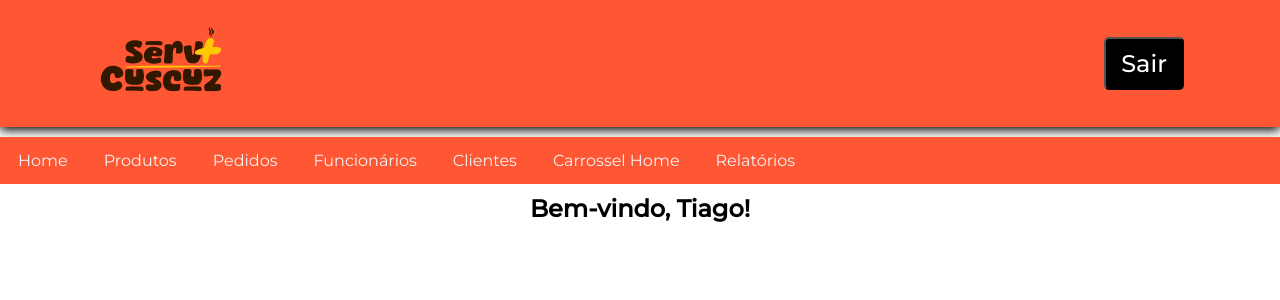
After one commit to Denilsonsalazar-br/Serv-Cuscuz, a PHP site: the page made by Serv+Cuscuz/view/admin/adminPainelController.php in a window 1280 px wide. The commit adds this page. Shown: the top 300 px of the page. Run offline with PHP 8.4, Linux system fonts and the light colour scheme; a user stored in the database is signed in.

Commit message:
Atualização 09/11 11:58
Fiz a correção e alterei o caminho da pagina do administrador.

```diff
--- a/Serv+Cuscuz/private/private.php
+++ b/Serv+Cuscuz/private/private.php
@@ -32,7 +32,7 @@
 
             // Redireciona com base no perfil
             if ($user['tipo_perfil'] == 'ADMINISTRADOR') {
-                header("Location: ../controller/admin/adminPainelController.php");
+                header("Location: ../view/admin/adminPainelController.php");
             } else {
                 header("Location: ../view/funcionario/paginaHomeFuncionario.php");
             }
--- /dev/null
+++ b/Serv+Cuscuz/view/admin/adminPainelController.php
@@ -0,0 +1,63 @@
+<?php
+session_start();
+?>
+<!DOCTYPE html>
+<html lang="pt-br">
+<head>
+    <meta charset="UTF-8">
+    <meta name="viewport" content="width=device-width, initial-scale=1.0">
+    <link rel="stylesheet" href="../../assets/css/headerCadastro.css">
+    <link rel="stylesheet" href="../../assets/css/painelControleAdmin.css">
+    <title>Administração</title>
+</head>
+<body>
+    <header>
+        <nav class="nav-bar">
+            <div class="logo">
+                <a href="../../pages/home.php">
+                    <img src="../../assets/img/logo-png-reduzida.png" alt="Serv+Cuscuz">
+                </a>
+            </div>
+            <div class="botao">
+                <button>
+                    <?php
+                        include '../../pages/verificarLoginAdm.php';
+                    ?>
+                </button>
+            </div>
+        </nav>
+    </header>
+    <div class="painelAdm">
+        <nav >
+        <a href="../../view/admin/adminPainelController.php">Home</a>
+            <a href="#">Produtos</a>
+            <a href="#">Pedidos</a>
+            <a href="../../view/admin/listaFuncionarios.php">Funcionários</a>
+            <a href="../../view/admin/listaCliente.php">Clientes</a>
+            <a href="../../view/admin/carrosselHome.php">Carrossel Home</a>
+            <a href="#">Relatórios</a>
+        </nav>
+    </div>
+    <section class="BemVindoAdm">
+        <?php
+        // Verifica se o usuário é um administrador
+        if (!isset($_SESSION['perfil']) || $_SESSION['perfil'] != 'ADMINISTRADOR') {
+            header("Location: ../../controller/admin/adminPainelController.php");
+            exit;
+        }
+
+        echo "<h1>Bem-vindo, " . $_SESSION['nome'] . "!</h1>";
+
+        ?>
+    </section>
+    <main>
+
+
+
+    </main>
+
+
+
+
+</body>
+</html>
--- a/Serv+Cuscuz/view/admin/cadastroFuncionarios.php
+++ b/Serv+Cuscuz/view/admin/cadastroFuncionarios.php
@@ -35,7 +35,7 @@
     </header>
     <div class="painelAdm">
         <nav >
-            <a href="../../controller/admin/adminPainelController.php">Home</a>
+            <a href="../../view/admin/adminPainelController.php">Home</a>
             <a href="#">Produtos</a>
             <a href="#">Pedidos</a>
             <a href="../../view/admin/listaFuncionarios.php">Funcionários</a>
--- a/Serv+Cuscuz/view/admin/carrosselHome.php
+++ b/Serv+Cuscuz/view/admin/carrosselHome.php
@@ -35,7 +35,7 @@
     </header>
     <div class="painelAdm">
         <nav>
-            <a href="../../controller/admin/adminPainelController.php">Home</a>
+            <a href="../../view/admin/adminPainelController.php">Home</a>
             <a href="#">Produtos</a>
             <a href="#">Pedidos</a>
             <a href="../../view/admin/listaFuncionarios.php">Funcionários</a>
--- a/Serv+Cuscuz/view/admin/editarFuncionario.php
+++ b/Serv+Cuscuz/view/admin/editarFuncionario.php
@@ -35,7 +35,7 @@
 </header>
 <div class="painelAdm">
     <nav>
-            <a href="../../controller/admin/adminPainelController.php">Home</a>
+            <a href="../../view/admin/adminPainelController.php">Home</a>
             <a href="#">Produtos</a>
             <a href="#">Pedidos</a>
             <a href="../../view/admin/listaFuncionarios.php">Funcionários</a>
--- a/Serv+Cuscuz/view/admin/listaCliente.php
+++ b/Serv+Cuscuz/view/admin/listaCliente.php
@@ -36,7 +36,7 @@
 
     <div class="painelAdm">
         <nav>
-            <a href="../../controller/admin/adminPainelController.php">Home</a>
+            <a href="../../view/admin/adminPainelController.php">Home</a>
             <a href="#">Produtos</a>
             <a href="#">Pedidos</a>
             <a href="../../view/admin/listaFuncionarios.php">Funcionários</a>
--- a/Serv+Cuscuz/view/admin/listaFuncionarios.php
+++ b/Serv+Cuscuz/view/admin/listaFuncionarios.php
@@ -36,7 +36,7 @@
     </header>
     <div class="painelAdm">
         <nav >
-            <a href="../../controller/admin/adminPainelController.php">Home</a>
+            <a href="../../view/admin/adminPainelController.php">Home</a>
             <a href="#">Produtos</a>
             <a href="#">Pedidos</a>
             <a href="../../view/admin/listaFuncionarios.php">Funcionários</a>
--- a/Serv+Cuscuz/view/admin/relatorios.php
+++ b/Serv+Cuscuz/view/admin/relatorios.php
@@ -5,4 +5,4 @@
 }
 ?>
 <h1>Relatorios</h1>
-<a href="../../controller/admin/adminPainelController.php">voltar</a>
+<a href="../../view/admin/adminPainelController.php">voltar</a>
```
Also changed, not shown: Serv+Cuscuz/controller/admin/adminPainelController.php (deleted, +0 -121 lines).
